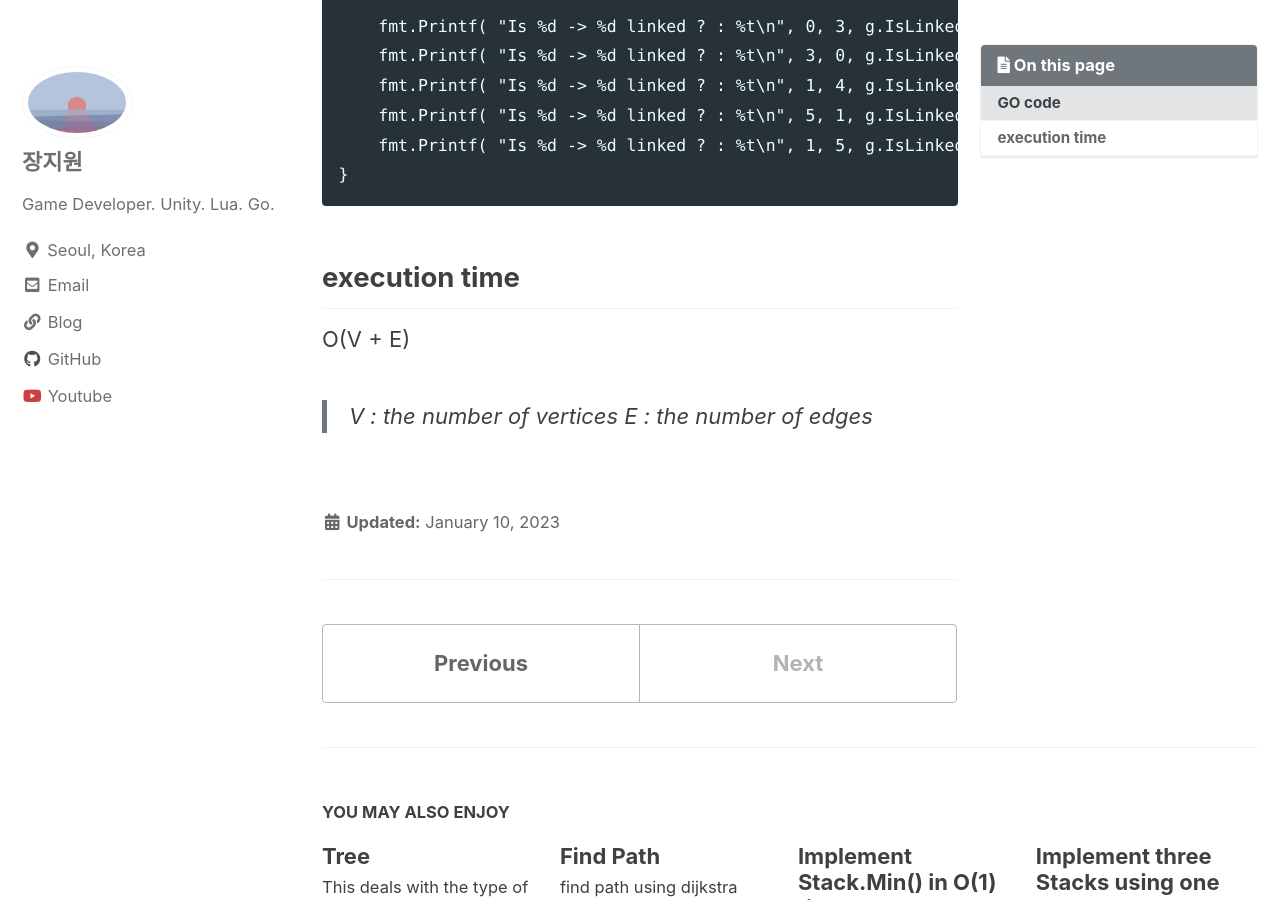
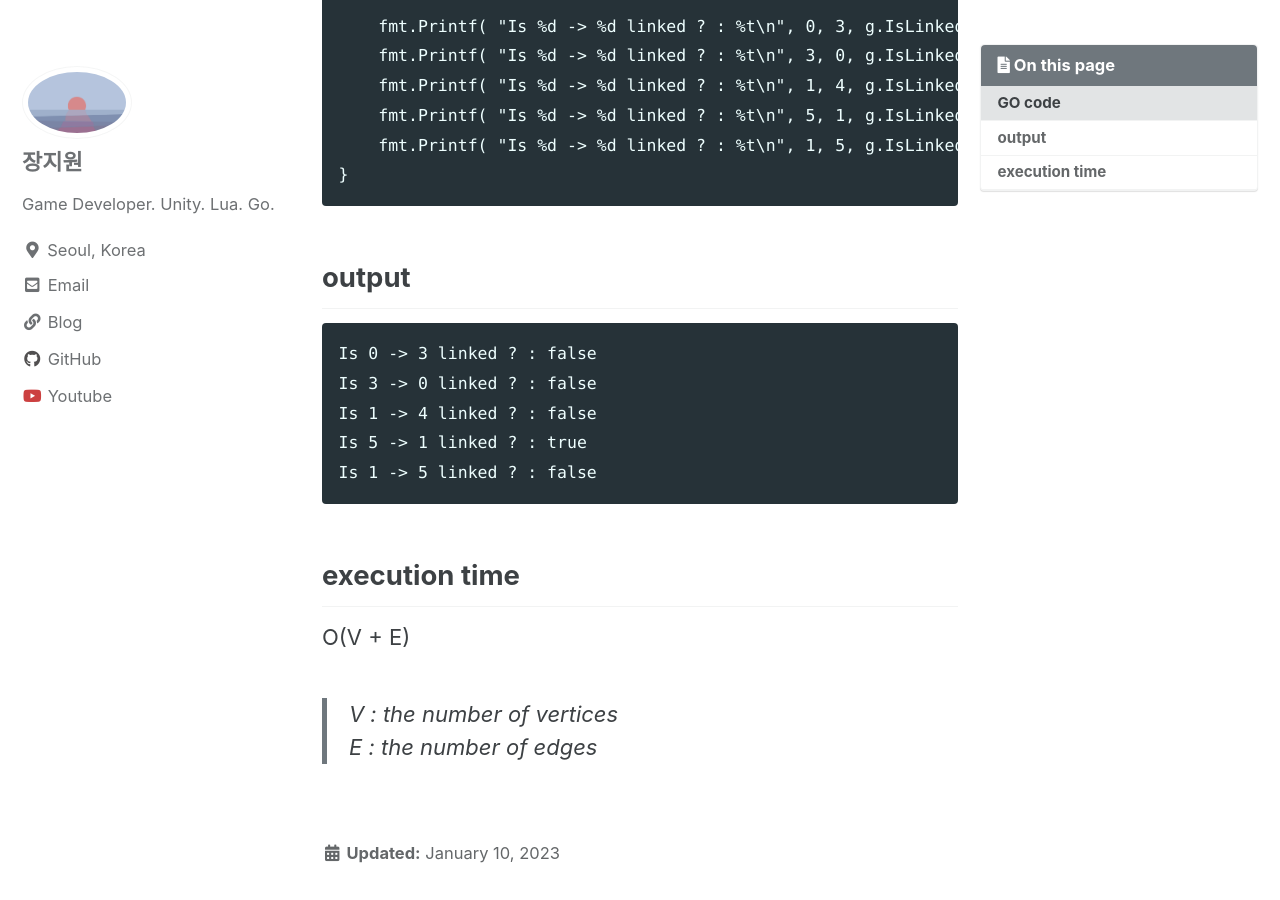
Before and after one commit to jiwonc-dev/jiwonc-dev.github.io, a Jekyll site: the page built from _posts/2023-01-10-graph.md, in a window 1280 px wide and 900 px high, scrolled down 5301 px. Built offline with Jekyll 4.4.1, drawn with Linux system fonts in a browser that asks for light colours; cached includes are drawn as plain includes.

Commit message:
Update 2023-01-10-graph.md

````diff
--- a/_posts/2023-01-10-graph.md
+++ b/_posts/2023-01-10-graph.md
@@ -193,6 +193,15 @@
 }
 ```
 
+## output
+```
+Is 0 -> 3 linked ? : false
+Is 3 -> 0 linked ? : false
+Is 1 -> 4 linked ? : false
+Is 5 -> 1 linked ? : true
+Is 1 -> 5 linked ? : false
+```
+
 ## execution time
 O(V + E)
 > V : the number of vertices
````
